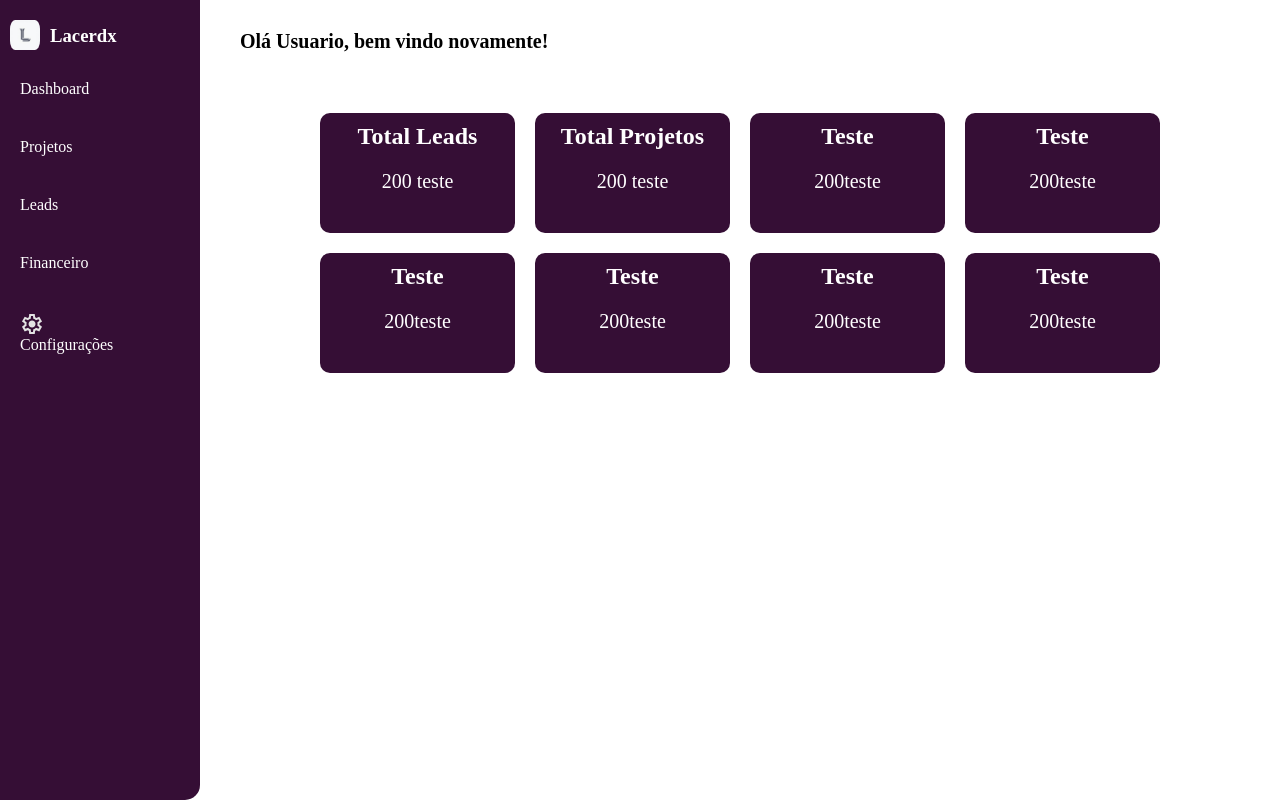
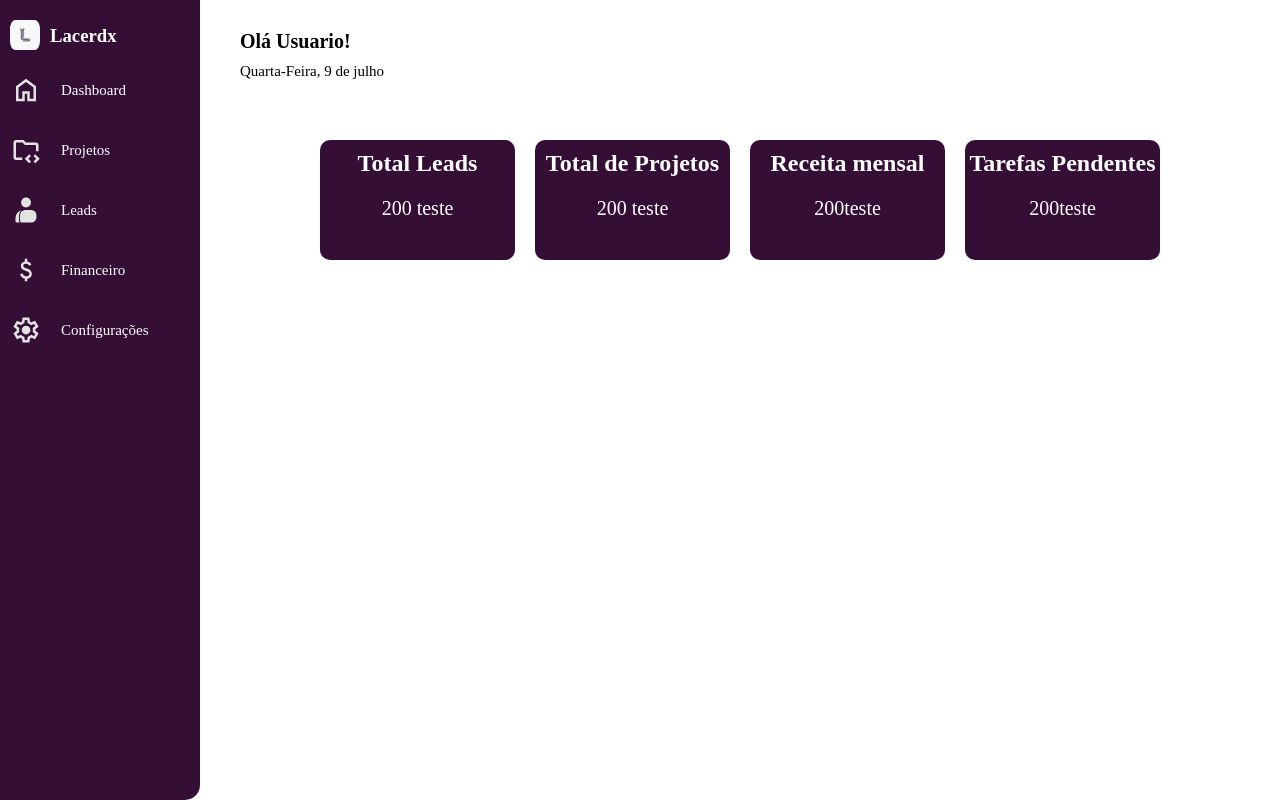
Before and after one commit to SamuelLacerdx/crm, a plain HTML site: page index.html in a window 1280 px wide. Drawn offline with Linux system fonts and the light colour scheme.

Commit message:
Ajsute no Dashboard e icones na barra lateral funcionando

```diff
--- a/assets/css/style.css
+++ b/assets/css/style.css
@@ -11,60 +11,35 @@ body {
   display: flex;
   width: 100dvw;
   height: 100dvh;
-  /* align-items: flex-start; */
 }
 
 main {
   width: 100%;
+  flex: 1;
   display: flex;
   flex-direction: column;
-  flex: 1;
-}
-
-h1 {
-  display: flex;
-  margin: 0px 0px 10px 40px;
-  margin-top: 30px;
-  font-size: 20px;
-}
-
-.itens-barra {
-  color: white;
-  text-decoration: none;
-  display: flex;
-  flex-direction: column;
-  padding: 20px;
-}
-
-.itens-barra:hover {
-  border-radius: 10px;
-  background-color: rgba(255, 68, 0, 0.655);
 }
 
 .barra-lateral {
   width: 50px;
+  padding: 20px 0px;
   background-color: rgb(53, 14, 53);
+  color: white;
   display: flex;
-  color: white;
   flex-direction: column;
-  padding: 20px 0px;
-  border-top: 15px;
   border-bottom-right-radius: 15px;
   overflow: hidden;
-  transition: 0.5s;
+  transition: 0.5s; /* anima a abertura/fechamento do menu */
 }
 
 .barra-lateral:hover {
   width: 200px;
 }
 
+/* Cabeçalho da barra: logo + nome do sistema */
 .header-barra {
   display: flex;
   padding-bottom: 10px;
-}
-
-.header-barra > h3 {
-  margin-top: 5px;
 }
 
 .header-barra > img {
@@ -74,13 +49,56 @@ h1 {
   object-fit: cover;
 }
 
+.header-barra > h3 {
+  margin-top: 5px;
+}
+
+/* Links do menu lateral */
+.itens-barra {
+  padding: 15px 1px;
+  color: white;
+  text-decoration: none;
+  display: flex;
+  font-size: 15px;
+  flex-direction: row;      /* mudou de column para row */
+  align-items: center;      /* alinha verticalmente svg e texto */
+  gap: 10px;                /* espaço entre o ícone e o texto */
+}
+
+.itens-barra > svg {
+  flex-shrink: 0;           /* impede o ícone de ser espremido/cortado */
+  width: 50px;
+  height: 30px;
+}
+
+
+.itens-barra:hover {
+  border-radius: 10px;
+  background-color: rgba(255, 68, 0, 0.655);
+}
+
+.bem-vindo {
+  display: flex;
+  flex-direction: column;
+}
+
+.bem-vindo > h1 {
+  margin: 30px 0px 10px 40px;
+  font-size: 20px;
+}
+
+.bem-vindo > p {
+  margin: 0px 0px 10px 40px;
+  font-size: 15px;
+}
+
 .container-dashboard {
+  flex: 1;
+  width: 100%;
+  padding: 50px;
   display: flex;
   flex-wrap: wrap;
-  flex: 1;
-  width: 100%;
   gap: 20px;
-  padding: 50px;
   justify-content: center;
   align-content: flex-start; /* evita que as linhas se espalhem pela altura toda */
 }
@@ -90,16 +108,17 @@ h1 {
   height: 120px;
   background-color: rgb(53, 14, 53);
   border-radius: 10px;
+  color: white;
   display: flex;
   flex-direction: column;
   align-items: center;
-  color: white;
 }
+
 .caixa-dashboard > h2 {
   margin-top: 10px;
 }
 
 .caixa-dashboard > p {
+  padding: 20px;
   font-size: 20px;
-  padding: 20px;
 }
--- a/index.html
+++ b/index.html
@@ -1,5 +1,5 @@
 <!doctype html>
-<html lang="en">
+<html lang="pt-br">
   <head>
     <meta charset="UTF-8" />
     <meta name="viewport" content="width=device-width, initial-scale=1.0" />
@@ -7,57 +7,59 @@
     <title>Lacerdx</title>
   </head>
   <body>
+    <!-- Barra Laterak-->
     <aside class="barra-lateral">
+      <!-- Logo + nome do sistema -->
       <div class="header-barra">
         <img src="./assets/image/letraL.png" alt="logo" />
         <h3>Lacerdx</h3>
       </div>
-      <!-- Itens da barra -->
-      <a href="#" class="itens-barra">Dashboard</a>
-      <!-- <a href="#" class="itens-barra">Mensagens</a> -->
-      <a href="#" class="itens-barra">Projetos</a>
-      <a href="#" class="itens-barra">Leads</a>
-      <a href="#" class="itens-barra">Financeiro</a>
-      <a href="#" class="itens-barra"><svg xmlns="http://www.w3.org/2000/svg" height="24px" viewBox="0 -960 960 960" width="24px" fill="#e3e3e3"><path d="m370-80-16-128q-13-5-24.5-12T307-235l-119 50L78-375l103-78q-1-7-1-13.5v-27q0-6.5 1-13.5L78-585l110-190 119 50q11-8 23-15t24-12l16-128h220l16 128q13 5 24.5 12t22.5 15l119-50 110 190-103 78q1 7 1 13.5v27q0 6.5-2 13.5l103 78-110 190-118-50q-11 8-23 15t-24 12L590-80H370Zm70-80h79l14-106q31-8 57.5-23.5T639-327l99 41 39-68-86-65q5-14 7-29.5t2-31.5q0-16-2-31.5t-7-29.5l86-65-39-68-99 42q-22-23-48.5-38.5T533-694l-13-106h-79l-14 106q-31 8-57.5 23.5T321-633l-99-41-39 68 86 64q-5 15-7 30t-2 32q0 16 2 31t7 30l-86 65 39 68 99-42q22 23 48.5 38.5T427-266l13 106Zm42-180q58 0 99-41t41-99q0-58-41-99t-99-41q-59 0-99.5 41T342-480q0 58 40.5 99t99.5 41Zm-2-140Z"/></svg>Configurações</a>
+
+      <nav class="nav-barra">
+        <a href="#" class="itens-barra"><svg xmlns="http://www.w3.org/2000/svg" height="24px" viewBox="0 -960 960 960" width="24px" fill="#e3e3e3"><path d="M240-200h120v-240h240v240h120v-360L480-740 240-560v360Zm-80 80v-480l320-240 320 240v480H520v-240h-80v240H160Zm320-350Z"/></svg>
+          Dashboard</a>
+        <a href="#" class="itens-barra"><svg xmlns="http://www.w3.org/2000/svg" height="24px" viewBox="0 -960 960 960" width="24px" fill="#e3e3e3"><path d="M160-240v-480 520-40Zm0 80q-33 0-56.5-23.5T80-240v-480q0-33 23.5-56.5T160-800h240l80 80h320q33 0 56.5 23.5T880-640v200h-80v-200H447l-80-80H160v480h200v80H160ZM584-56 440-200l144-144 56 57-87 87 87 87-56 57Zm192 0-56-57 87-87-87-87 56-57 144 144L776-56Z"/></svg>
+          Projetos</a>
+        <a href="#" class="itens-barra"><svg xmlns="http://www.w3.org/2000/svg" height="24px" viewBox="0 -960 960 960" width="24px" fill="#e3e3e3"><path d="M185-80q-17 0-29.5-12.5T143-122v-105q0-90 56-159t144-88q-40 28-62 70.5T259-312v190q0 11 3 22t10 20h-87Zm147 0q-17 0-29.5-12.5T290-122v-190q0-70 49.5-119T459-480h189q70 0 119 49t49 119v64q0 70-49 119T648-80H332Zm148-484q-66 0-112-46t-46-112q0-66 46-112t112-46q66 0 112 46t46 112q0 66-46 112t-112 46Z"/></svg>
+          Leads</a>
+        <a href="#" class="itens-barra"><svg xmlns="http://www.w3.org/2000/svg" height="24px" viewBox="0 -960 960 960" width="24px" fill="#e3e3e3"><path d="M441-120v-86q-53-12-91.5-46T293-348l74-30q15 48 44.5 73t77.5 25q41 0 69.5-18.5T587-356q0-35-22-55.5T463-458q-86-27-118-64.5T313-614q0-65 42-101t86-41v-84h80v84q50 8 82.5 36.5T651-650l-74 32q-12-32-34-48t-60-16q-44 0-67 19.5T393-614q0 33 30 52t104 40q69 20 104.5 63.5T667-358q0 71-42 108t-104 46v84h-80Z"/></svg>
+          Financeiro</a>
+        <a href="#" class="itens-barra">
+          <svg xmlns="http://www.w3.org/2000/svg" height="24px" viewBox="0 -960 960 960" width="24px" fill="#e3e3e3"><path d="m370-80-16-128q-13-5-24.5-12T307-235l-119 50L78-375l103-78q-1-7-1-13.5v-27q0-6.5 1-13.5L78-585l110-190 119 50q11-8 23-15t24-12l16-128h220l16 128q13 5 24.5 12t22.5 15l119-50 110 190-103 78q1 7 1 13.5v27q0 6.5-2 13.5l103 78-110 190-118-50q-11 8-23 15t-24 12L590-80H370Zm70-80h79l14-106q31-8 57.5-23.5T639-327l99 41 39-68-86-65q5-14 7-29.5t2-31.5q0-16-2-31.5t-7-29.5l86-65-39-68-99 42q-22-23-48.5-38.5T533-694l-13-106h-79l-14 106q-31 8-57.5 23.5T321-633l-99-41-39 68 86 64q-5 15-7 30t-2 32q0 16 2 31t7 30l-86 65 39 68 99-42q22 23 48.5 38.5T427-266l13 106Zm42-180q58 0 99-41t41-99q0-58-41-99t-99-41q-59 0-99.5 41T342-480q0 58 40.5 99t99.5 41Zm-2-140Z"/></svg>
+          Configurações</a>
+      </nav>
     </aside>
 
+  <!-- Tela Principal -->
     <main>
-      <h1>Olá Usuario, bem vindo novamente!</h1>
+      <!-- Mensagem de boas-vindas -->
+      <section class="bem-vindo">
+        <h1>Olá Usuario!</h1>
+        <p>Quarta-Feira, 9 de julho</p>
+      </section>
 
-      <div class="container-dashboard">
+      <!-- Indicadores do dashboard -->
+      <section class="container-dashboard">
         <div class="caixa-dashboard">
-            <h2>Total Leads</h2>
-            <p>200 teste</p>
+          <h2>Total Leads</h2>
+          <p>200 teste</p>
         </div>
+
         <div class="caixa-dashboard">
-            <h2>Total Projetos</h2>
-            <p>200 teste</p>
+          <h2>Total de Projetos</h2>
+          <p>200 teste</p>
         </div>
+
         <div class="caixa-dashboard">
-            <h2>Teste</h2>
-            <p>200teste</p>
+          <h2>Receita mensal</h2>
+          <p>200teste</p>
         </div>
+
         <div class="caixa-dashboard">
-            <h2>Teste</h2>
-            <p>200teste</p>
+          <h2>Tarefas Pendentes</h2>
+          <p>200teste</p>
         </div>
-        <div class="caixa-dashboard">
-            <h2>Teste</h2>
-            <p>200teste</p>
-        </div>
-        <div class="caixa-dashboard">
-            <h2>Teste</h2>
-            <p>200teste</p>
-        </div>
-        <div class="caixa-dashboard">
-            <h2>Teste</h2>
-            <p>200teste</p>
-        </div>
-        <div class="caixa-dashboard">
-            <h2>Teste</h2>
-            <p>200teste</p>
-        </div>
-      </div>
+      </section>
     </main>
   </body>
 </html>
```
